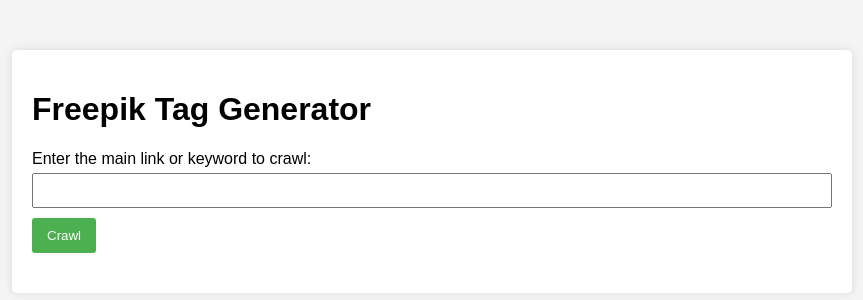
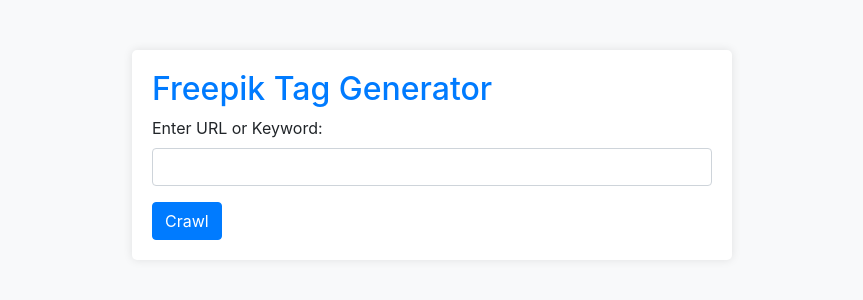
Before and after one commit to nasircli/freepik, a FastAPI app: page / in a window 1280 px wide. Shown: the top 300 px of the page, without its empty margins (208-1071 px from the left). Run offline with FastAPI, Linux system fonts and the light colour scheme; some libraries are stand-ins or nearby versions.

Commit message:
Update index.html

```diff
--- a/templates/index.html
+++ b/templates/index.html
@@ -4,24 +4,65 @@
     <meta charset="UTF-8">
     <meta name="viewport" content="width=device-width, initial-scale=1.0">
     <title>Freepik Tag Generator</title>
-    <link rel="stylesheet" href="/static/styles.css">
+    <link rel="stylesheet" href="{{ url_for('static', filename='styles.css') }}">
+    <!-- Include Bootstrap CSS (you can replace this with a CDN link) -->
+    <link rel="stylesheet" href="https://stackpath.bootstrapcdn.com/bootstrap/4.3.1/css/bootstrap.min.css">
+    <style>
+        body {
+            background-color: #f8f9fa;
+        }
+        .container {
+            max-width: 600px;
+            margin: 50px auto;
+            background-color: #ffffff;
+            padding: 20px;
+            border-radius: 5px;
+            box-shadow: 0 0 10px rgba(0, 0, 0, 0.1);
+        }
+        h2 {
+            color: #007bff;
+        }
+        ul {
+            list-style-type: none;
+            padding: 0;
+        }
+        li {
+            margin-bottom: 5px;
+        }
+        p {
+            color: #dc3545;
+        }
+    </style>
 </head>
 <body>
-    <!-- Your existing HTML content -->
     <div class="container">
-        <h1>Freepik Tag Generator</h1>
-        <form action="/crawl" method="post" id="crawlerForm">
-            <label for="mainInput">Enter the main link or keyword to crawl:</label>
-            <input type="text" id="mainInput" name="mainInput" required>
-            <button type="submit" id="crawlButton">Crawl</button>
+        <h2>Freepik Tag Generator</h2>
+
+        <!-- Form to take user input -->
+        <form method="post" action="/crawl">
+            <div class="form-group">
+                <label for="mainInput">Enter URL or Keyword:</label>
+                <input type="text" class="form-control" id="mainInput" name="mainInput" required>
+            </div>
+            <button type="submit" class="btn btn-primary">Crawl</button>
         </form>
-        <div id="outputContainer">
-            {% if message %}
-                <p>{{ message }}</p>
-            {% endif %}
-        </div>
+
+        <!-- Display crawled data or error message -->
+        {% if crawled_data %}
+            <h2>Crawled Data:</h2>
+            <ul>
+                {% for item in crawled_data %}
+                    <li>{{ item }}</li>
+                {% endfor %}
+            </ul>
+        {% elif error_message %}
+            <p>{{ error_message }}</p>
+        {% endif %}
     </div>
 
-    <script src="/static/app.js"></script>
+    <!-- Include Bootstrap JS (you can replace this with a CDN link) -->
+    <script src="https://code.jquery.com/jquery-3.3.1.slim.min.js"></script>
+    <script src="https://cdnjs.cloudflare.com/ajax/libs/popper.js/1.14.7/umd/popper.min.js"></script>
+    <script src="https://stackpath.bootstrapcdn.com/bootstrap/4.3.1/js/bootstrap.min.js"></script>
 </body>
 </html>
```
